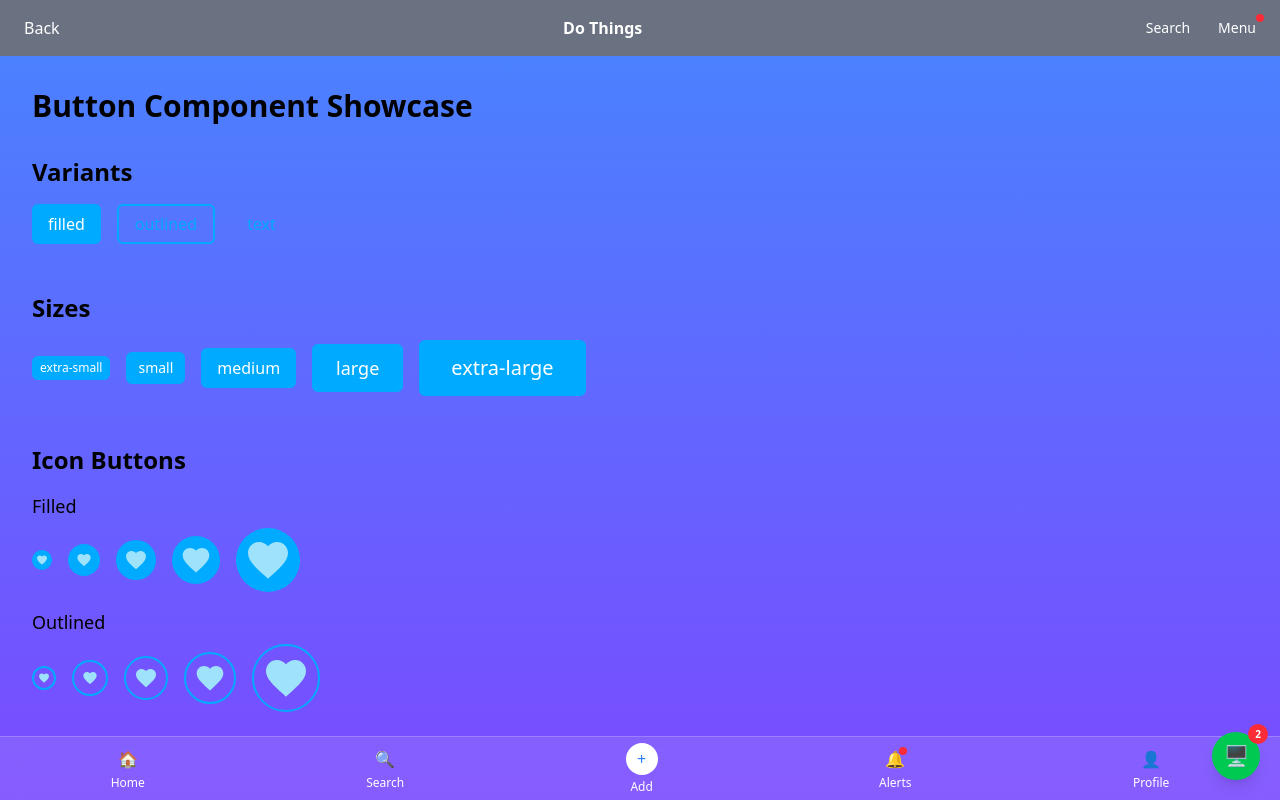
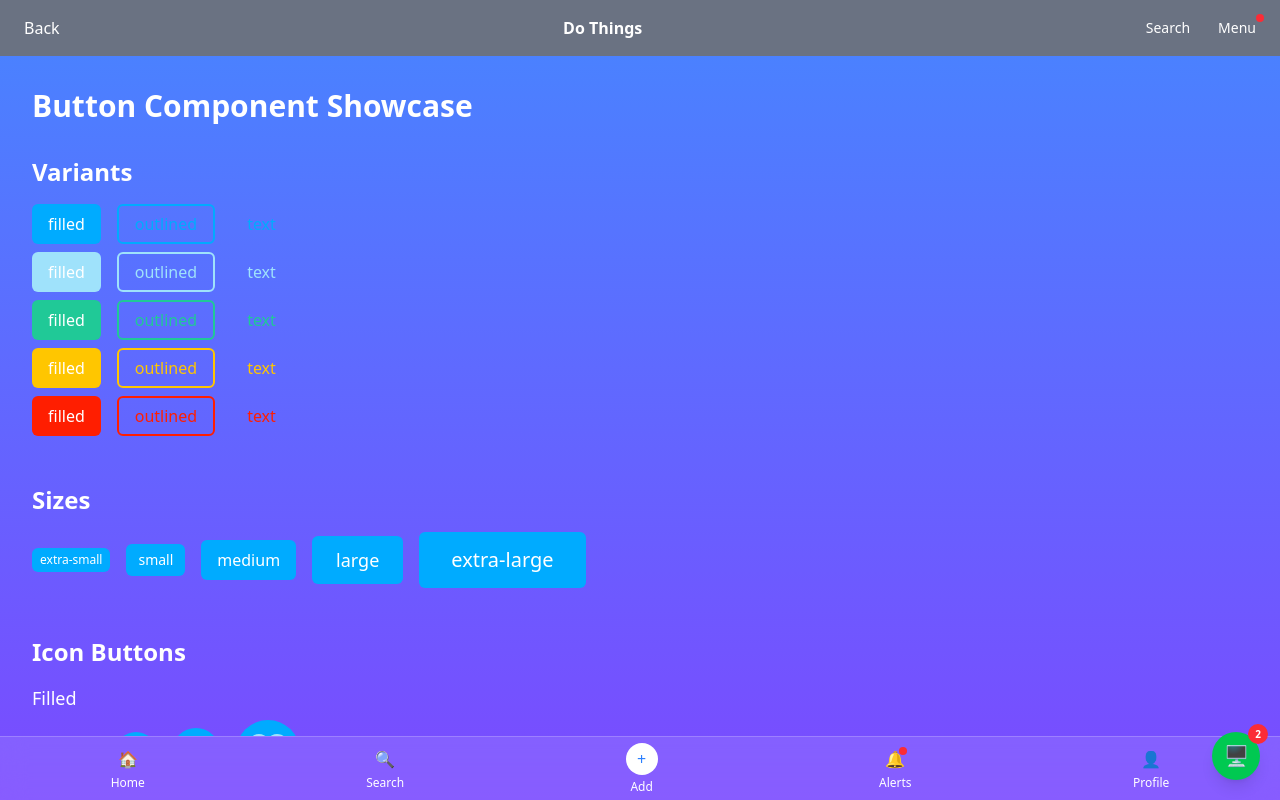
Before and after one commit to RagentDev/do-things, a SvelteKit app: page /_test/mr-showcase in a window 1280 px wide. Built offline with nearby package versions, Linux system fonts and the light colour scheme.

Commit message:
Button fixes, button changes

```diff
--- a/src/lib/components/common/MrButton.svelte
+++ b/src/lib/components/common/MrButton.svelte
@@ -43,34 +43,39 @@
 	}
 
 	function getVariantClasses(variant: $$Props['variant'], color: $$Props['color']): string {
-		const classMap = {
-			'primary-filled': 'bg-primary hover:bg-primary/80 text-white',
-			'primary-outlined':
-				'border-2 border-primary text-primary hover:bg-primary hover:text-white',
-			'primary-text': 'text-primary hover:bg-primary/10',
+		const colorKey = color || 'primary';
+		const variantKey = variant || 'filled';
 
-			'secondary-filled': 'bg-secondary hover:bg-secondary/80 text-white',
-			'secondary-outlined':
-				'border-2 border-secondary text-secondary hover:bg-secondary hover:text-white',
-			'secondary-text': 'text-secondary hover:bg-secondary/10',
-
-			'success-filled': 'bg-success hover:bg-success/80 text-white',
-			'success-outlined':
-				'border-2 border-success text-success hover:bg-success/80 hover:text-white',
-			'success-text': 'text-success hover:bg-success/10',
-
-			'warning-filled': 'bg-warning hover:bg-warning/80 text-white',
-			'warning-outlined':
-				'border-2 border-warning text-warning hover:bg-warning/80 hover:text-white',
-			'warning-text': 'text-warning hover:bg-warning/10',
-
-			'error-filled': 'bg-error hover:bg-error/80 text-white',
-			'error-outlined': 'border-2 border-error text-error hover:bg-error/80 hover:text-white',
-			'error-text': 'text-error hover:bg-error/10'
+		const classes = {
+			filled: {
+				primary: 'bg-primary hover:bg-primary/80 disabled:hover:bg-primary text-white',
+				secondary:
+					'bg-secondary hover:bg-secondary/80 disabled:hover:bg-secondary text-white',
+				success: 'bg-success hover:bg-success/80 disabled:hover:bg-success text-white',
+				warning: 'bg-warning hover:bg-warning/80 disabled:hover:bg-warning text-white',
+				error: 'bg-error hover:bg-error/80 disabled:hover:bg-error text-white'
+			},
+			outlined: {
+				primary:
+					'border-2 border-primary text-primary hover:bg-primary hover:text-white disabled:hover:bg-transparent disabled:hover:text-primary',
+				secondary:
+					'border-2 border-secondary text-secondary hover:bg-secondary hover:text-white disabled:hover:bg-transparent disabled:hover:text-secondary',
+				success:
+					'border-2 border-success text-success hover:bg-success hover:text-white disabled:hover:bg-transparent disabled:hover:text-success',
+				warning:
+					'border-2 border-warning text-warning hover:bg-warning hover:text-white disabled:hover:bg-transparent disabled:hover:text-warning',
+				error: 'border-2 border-error text-error hover:bg-error hover:text-white disabled:hover:bg-transparent disabled:hover:text-error'
+			},
+			text: {
+				primary: 'text-primary hover:bg-primary/10 disabled:hover:bg-transparent',
+				secondary: 'text-secondary hover:bg-secondary/10 disabled:hover:bg-transparent',
+				success: 'text-success hover:bg-success/10 disabled:hover:bg-transparent',
+				warning: 'text-warning hover:bg-warning/10 disabled:hover:bg-transparent',
+				error: 'text-error hover:bg-error/10 disabled:hover:bg-transparent'
+			}
 		} as const;
 
-		const key = `${color || 'primary'}-${variant || 'filled'}` as keyof typeof classMap;
-		return classMap[key];
+		return classes[variantKey][colorKey];
 	}
 
 	$: sizeClasses = getSizeClasses(size);
@@ -83,7 +88,7 @@
     ${icon ? 'rounded-full' : 'rounded-md'}
     transition-all duration-150
     active:scale-95
-    disabled:opacity-50 disabled:cursor-not-allowed disabled:hover:bg-current
+    disabled:opacity-50 disabled:cursor-not-allowed disabled:active:scale-100
     ${sizeClasses}
     ${variantClasses}
     ${className}
--- a/src/routes/_test/mr-showcase/+page.svelte
+++ b/src/routes/_test/mr-showcase/+page.svelte
@@ -8,21 +8,41 @@
 </script>
 
 <div class="p-8 space-y-12">
-	<h1 class="text-3xl font-bold mb-8">Button Component Showcase</h1>
+	<h1 class="text-white text-3xl font-bold mb-8">Button Component Showcase</h1>
 
 	<!-- Variants -->
 	<section>
-		<h2 class="text-2xl font-semibold mb-4">Variants</h2>
+		<h2 class="text-white text-2xl font-semibold mb-4">Variants</h2>
 		<div class="flex gap-4 items-center flex-wrap">
 			{#each variants as variant}
 				<MrButton {variant}>{variant}</MrButton>
+			{/each}
+		</div>
+		<div class="pt-2 flex gap-4 items-center flex-wrap">
+			{#each variants as variant}
+				<MrButton {variant} color="secondary">{variant}</MrButton>
+			{/each}
+		</div>
+		<div class="pt-2 flex gap-4 items-center flex-wrap">
+			{#each variants as variant}
+				<MrButton {variant} color="success">{variant}</MrButton>
+			{/each}
+		</div>
+		<div class="pt-2 flex gap-4 items-center flex-wrap">
+			{#each variants as variant}
+				<MrButton {variant} color="warning">{variant}</MrButton>
+			{/each}
+		</div>
+		<div class="pt-2 flex gap-4 items-center flex-wrap">
+			{#each variants as variant}
+				<MrButton {variant} color="error">{variant}</MrButton>
 			{/each}
 		</div>
 	</section>
 
 	<!-- Sizes -->
 	<section>
-		<h2 class="text-2xl font-semibold mb-4">Sizes</h2>
+		<h2 class="text-white text-2xl font-semibold mb-4">Sizes</h2>
 		<div class="flex gap-4 items-center flex-wrap">
 			{#each sizes as size}
 				<MrButton {size}>{size}</MrButton>
@@ -32,11 +52,11 @@
 
 	<!-- Icon Buttons -->
 	<section>
-		<h2 class="text-2xl font-semibold mb-4">Icon Buttons</h2>
+		<h2 class="text-white text-2xl font-semibold mb-4">Icon Buttons</h2>
 		<div class="space-y-4">
 			{#each variants as variant}
 				<div class="space-y-2">
-					<h3 class="text-lg font-medium capitalize">{variant}</h3>
+					<h3 class="text-white text-lg font-medium capitalize">{variant}</h3>
 					<div class="flex gap-4 items-center flex-wrap">
 						{#each sizes as size}
 							<MrButton {variant} {size} icon>
@@ -51,15 +71,15 @@
 
 	<!-- Prepend Icon Buttons -->
 	<section>
-		<h2 class="text-2xl font-semibold mb-4">Prepend Icon Buttons</h2>
+		<h2 class="text-white text-2xl font-semibold mb-4">Prepend Icon Buttons</h2>
 		<div class="space-y-4">
 			{#each variants as variant}
 				<div class="space-y-2">
-					<h3 class="text-lg font-medium capitalize">{variant}</h3>
+					<h3 class="text-white text-lg font-medium capitalize">{variant}</h3>
 					<div class="flex gap-4 items-center flex-wrap">
 						{#each sizes as size}
 							<MrButton {variant} {size}>
-								<MrIcon path={mdiContentSave} class="mr-2" />
+								<MrIcon path={mdiContentSave} class="mr-2" {size} />
 								Save
 							</MrButton>
 						{/each}
@@ -71,16 +91,16 @@
 
 	<!-- Append Icon Buttons -->
 	<section>
-		<h2 class="text-2xl font-semibold mb-4">Append Icon Buttons</h2>
+		<h2 class="text-white text-2xl font-semibold mb-4">Append Icon Buttons</h2>
 		<div class="space-y-4">
 			{#each variants as variant}
 				<div class="space-y-2">
-					<h3 class="text-lg font-medium capitalize">{variant}</h3>
+					<h3 class="text-white text-lg font-medium capitalize">{variant}</h3>
 					<div class="flex gap-4 items-center flex-wrap">
 						{#each sizes as size}
 							<MrButton {variant} {size}>
 								Download
-								<MrIcon path={mdiDownload} class="ml-2" />
+								<MrIcon path={mdiDownload} class="ml-2" {size} />
 							</MrButton>
 						{/each}
 					</div>
@@ -91,7 +111,7 @@
 
 	<!-- Disabled States -->
 	<section>
-		<h2 class="text-2xl font-semibold mb-4">Disabled States</h2>
+		<h2 class="text-white text-2xl font-semibold mb-4">Disabled States</h2>
 		<div class="space-y-4">
 			{#each variants as variant}
 				<div class="flex gap-4 items-center flex-wrap">
@@ -112,11 +132,11 @@
 
 	<!-- Real-world Examples -->
 	<section>
-		<h2 class="text-2xl font-semibold mb-4">Real-world Examples</h2>
+		<h2 class="text-white text-2xl font-semibold mb-4">Real-world Examples</h2>
 		<div class="space-y-6">
 			<!-- Action buttons -->
 			<div class="space-y-2">
-				<h3 class="text-lg font-medium">Action Buttons</h3>
+				<h3 class="text-white text-lg font-medium">Action Buttons</h3>
 				<div class="flex gap-4 flex-wrap">
 					<MrButton variant="filled">
 						<MrIcon path={mdiPlus} class="mr-2" />
@@ -137,7 +157,7 @@
 
 			<!-- Icon only buttons -->
 			<div class="space-y-2">
-				<h3 class="text-lg font-medium">Icon Only Buttons</h3>
+				<h3 class="text-white text-lg font-medium">Icon Only Buttons</h3>
 				<div class="flex gap-4 flex-wrap">
 					<MrButton variant="filled" class="!p-3 rounded-full">
 						<MrIcon path={mdiHeart} class="text-current" />
@@ -155,7 +175,7 @@
 
 			<!-- Size variations with icons -->
 			<div class="space-y-2">
-				<h3 class="text-lg font-medium">Size Variations</h3>
+				<h3 class="text-white text-lg font-medium">Size Variations</h3>
 				<div class="flex gap-4 items-center flex-wrap">
 					<MrButton size="extra-small">
 						<MrIcon path={mdiPlus} class="mr-1" />
```
